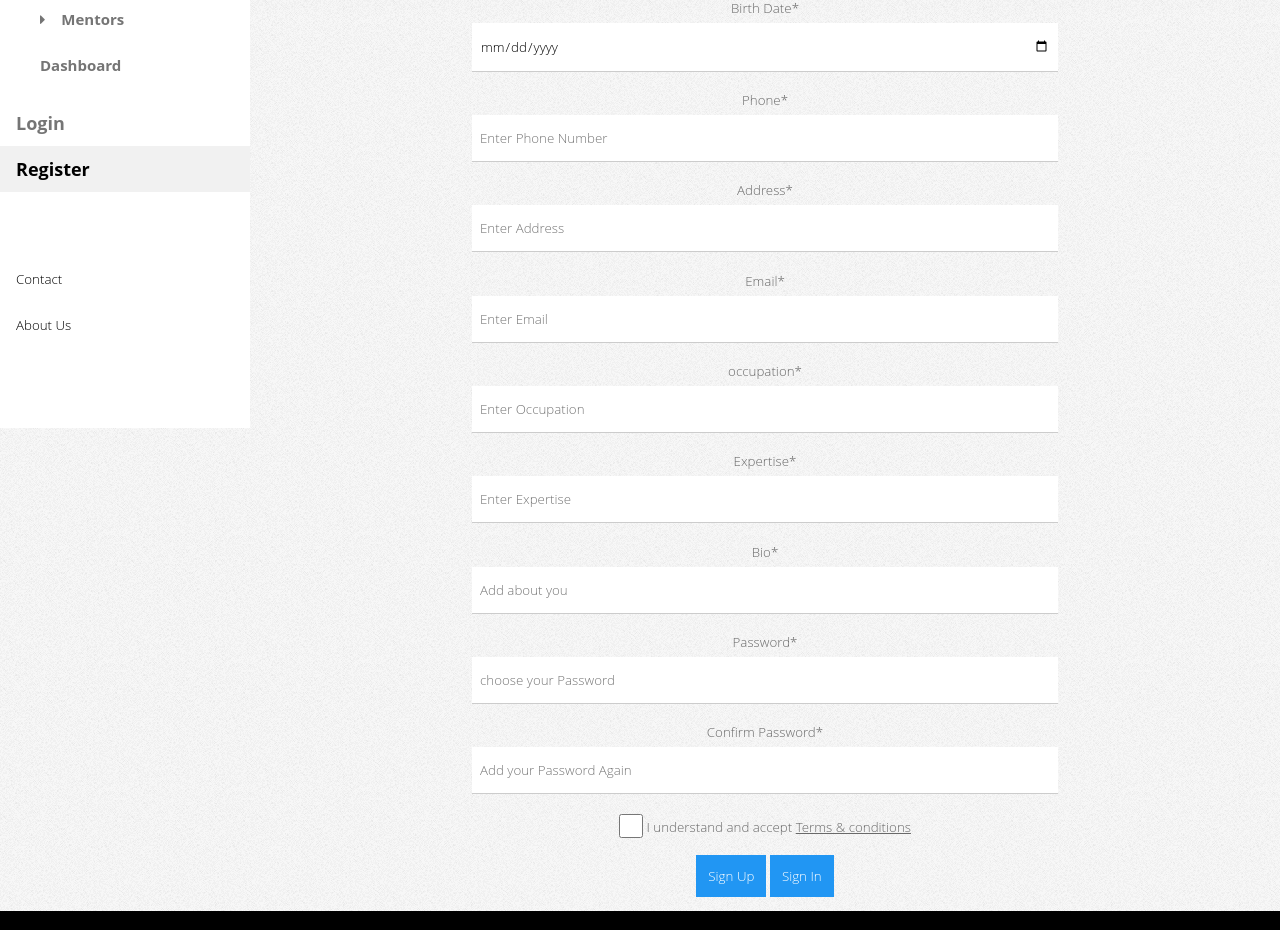
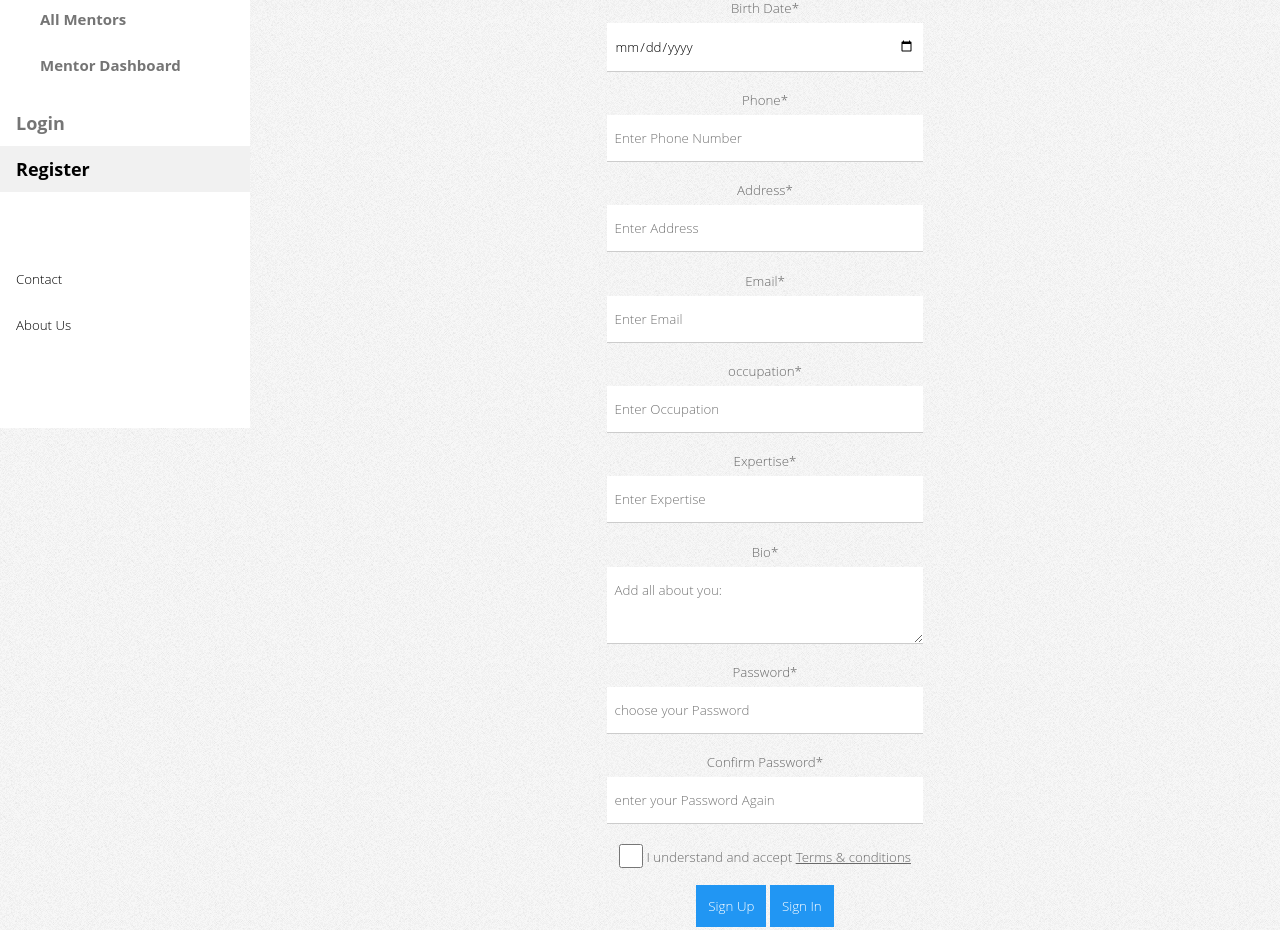
Before and after one commit to Jajabenit250/Free-Mentors, a website: page UI/register.html in a window 1280 px wide. Shown: the part 372-1302 px from the top of the page. Drawn offline with Linux system fonts and the light colour scheme; files whose address does not match are found by name.

Commit message:
final-changes-on-register

```diff
--- a/UI/register.html
+++ b/UI/register.html
@@ -34,9 +34,8 @@
         Mentors <i class="fa fa-caret-down"></i>
       </a>
       <div id="navResponsive" class="fmentors-bar-block fmentors-hide fmentors-padding-large fmentors-medium">
-        <a href="mentors.html" class="fmentors-bar-item fmentors-button"><i
-            class="fa fa-caret-right fmentors-margin-right"></i>Mentors</a>
-        <a href="mentors_dash.html" class="fmentors-bar-item fmentors-button">Dashboard</a>
+        <a href="mentors.html" class="fmentors-bar-item fmentors-button">All Mentors</a>
+        <a href="mentors_dash.html" class="fmentors-bar-item fmentors-button">Mentor Dashboard</a>
       </div>
       <a href="login.html" class="fmentors-bar-item fmentors-button">Login</a>
       <a href="register.html" class="fmentors-bar-item fmentors-button fmentors-light-grey">Register</a>
@@ -69,11 +68,12 @@
     </header>
     <center>
       <br>
-      <div style="width: 60%">
+      <div style="width: 80%">
         <div class="fmentors-container fmentors-grey">
           <h2>Sign Up</h2>
         </div>
         <form class="fmentors-container">
+          <div style="width: 40%">
             <p>
               <label>First Name</label><span class="fmentors-text-red">*</span>
               <input class="fmentors-input" type="text" required placeholder="Enter First Name"></p>
@@ -100,30 +100,34 @@
               <input class="fmentors-input" type="text" required placeholder="Enter Expertise"></p>
             <p>
               <label>Bio</label><span class="fmentors-text-red">*</span>
-            <input class="fmentors-input" type="text" required placeholder="Add about you"></p>
+              <textarea class="fmentors-input" type="textarea" required placeholder="Add all about you: "></textarea>
+            </p>
             <p>
               <label>Password</label><span class="fmentors-text-red">*</span>
               <input class="fmentors-input" type="password" required placeholder="choose your Password"></p>
             <p>
               <label>Confirm Password</label><span class="fmentors-text-red">*</span>
-            <input class="fmentors-input" type="password" required placeholder="Add your Password Again"></p>
+              <input class="fmentors-input" type="password" required placeholder="enter your Password Again"></p>
             <input class="fmentors-check" type="checkbox">
             <label>I understand and accept <a href="#" target="_blank">Terms &amp; conditions</a></label>
             <p>
-            <button class="fmentors-btn fmentors-blue">Sign Up</button> <button class="fmentors-btn fmentors-blue">Sign
+              <button class="fmentors-btn fmentors-blue">Sign Up</button> <button
+                class="fmentors-btn fmentors-blue">Sign
                 In</button></p>
+          </div>
         </form>
       </div>
     </center>
-  </div>
-
-
-
     <!-- Footer -->
     <footer class="fmentors-center fmentors-black fmentors-padding-16">
       <p>Copyright @2019 by Benit Havugimana - <a href="" title="Free Mentors" target="_blank"
           class="fmentors-hover-text-green">Free Mentors</a></p>
     </footer>
+  </div>
+
+
+
+
 
   <script src="./js/main.js">
 
```
Lines whose indentation alone changed are shown as unchanged.
